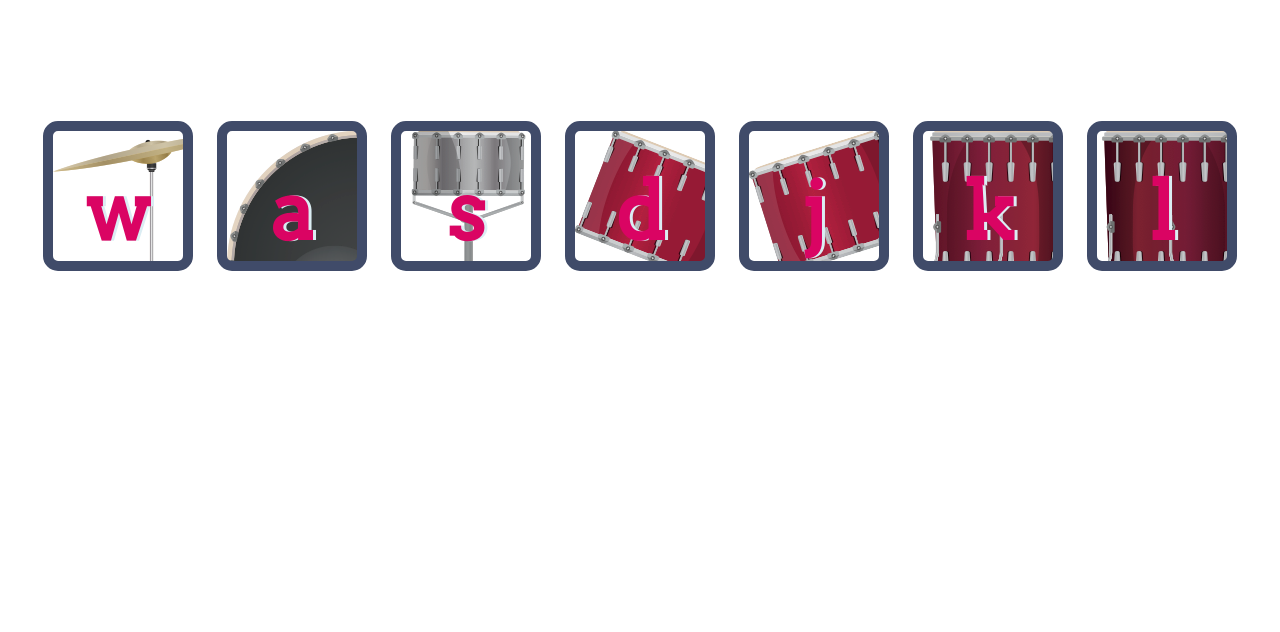
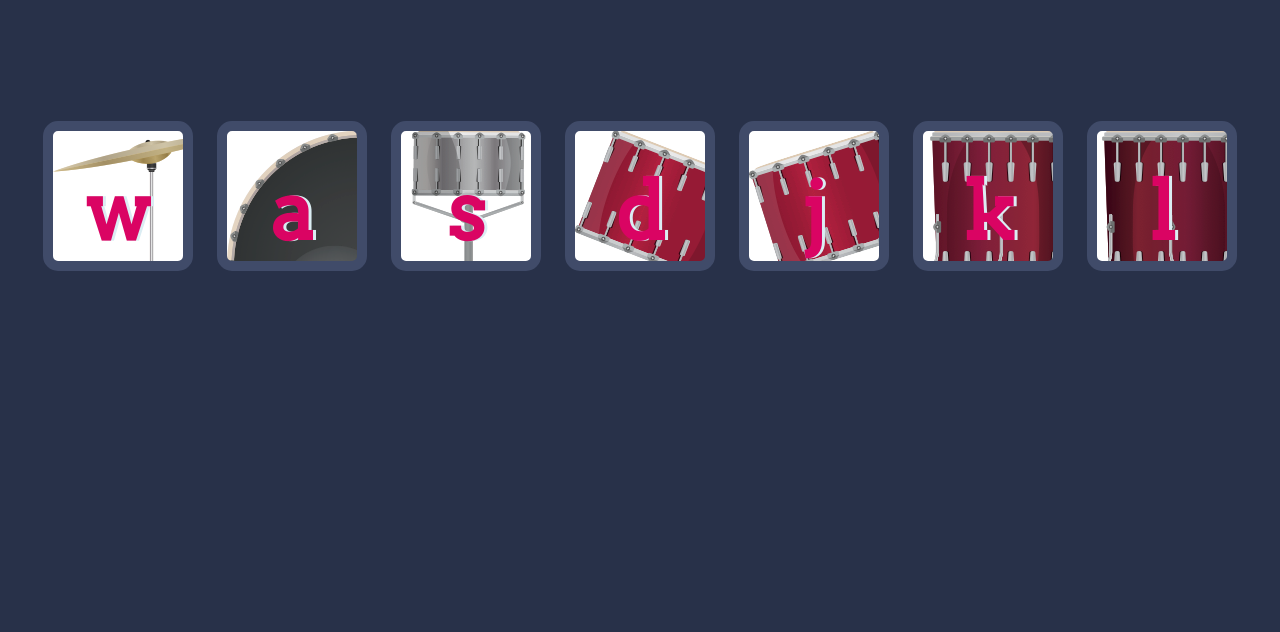
Before and after one commit to charann-coder/music, a plain HTML site: page index.html in a window 1280 px wide. Shown: the part 168-800 px from the top of the page. Drawn offline with Linux system fonts and the light colour scheme.

Commit message:
Update styles.css

```diff
--- a/styles.css
+++ b/styles.css
@@ -1,5 +1,6 @@
 body {
   text-align: center;
+  background-color:#283149;
   background-image: url("images/instruments.png.jpg");
 }
 
```
